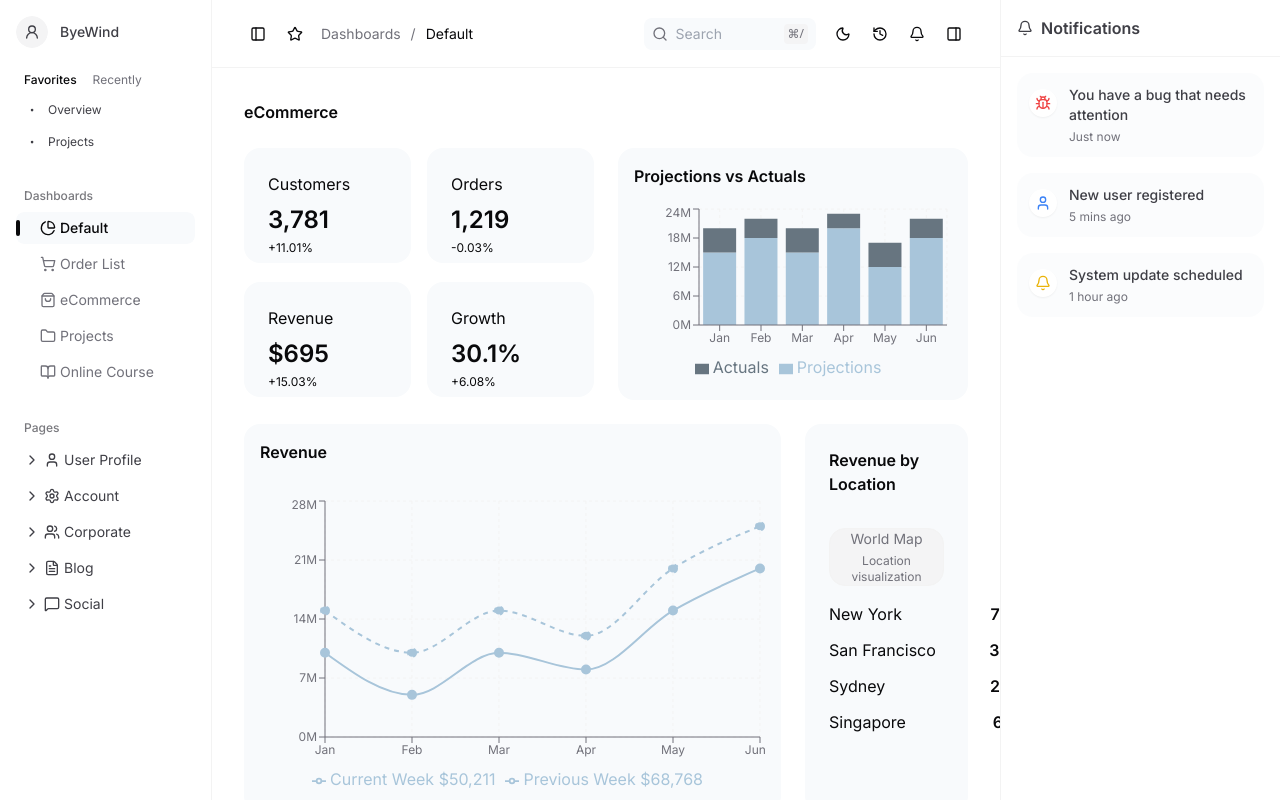
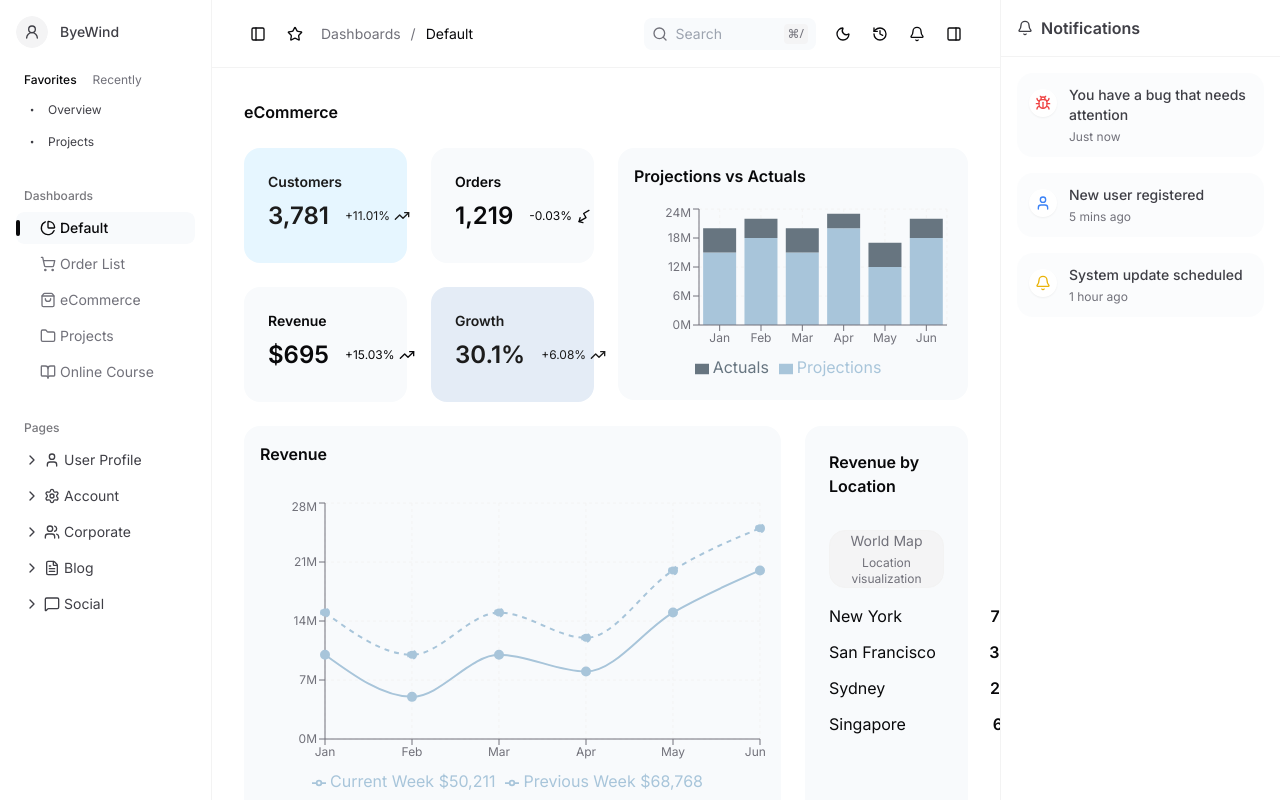
Before and after one commit to MayankBansal12/juspay-assignment, a React (Vite) app: page /dashboard/default in a window 1280 px wide. Shown: the top 800 px of the page. Built offline with nearby package versions, Linux system fonts and the light colour scheme; the HTML template or start-up script is replaced by a standard one.

Commit message:
fix: styling for kpi cards in dashboard

```diff
--- a/src/index.css
+++ b/src/index.css
@@ -32,7 +32,7 @@
     --chart-5: 27 87% 67%;
     --radius: 0.5rem;
 
-    --white-100: #1C1C1C;
+    --black-100: hsl(0 0% 11%);
     --black-10: #FFFFFF1A;
     --black-5: #1C1C1C0D;
     --black-40: #1C1C1C66;
--- a/src/pages/DashboardDefault.jsx
+++ b/src/pages/DashboardDefault.jsx
@@ -7,6 +7,7 @@ import {
   TableRow,
 } from '@/components/ui/table'
 import { Tooltip, TooltipContent, TooltipTrigger } from '@/components/ui/tooltip'
+import { TrendingDown, TrendingUp } from 'lucide-react'
 import {
   Bar,
   BarChart,
@@ -24,10 +25,17 @@ import {
 } from 'recharts'
 
 const kpiData = [
-  { title: 'Customers', value: '3,781', change: '+11.01%', isPositive: true },
+  {
+    title: 'Customers', value: '3,781', change: '+11.01%', isPositive: true, bgColor: 'bg-card',
+    textColor: 'text-[var(--black-100)]'
+  },
   { title: 'Orders', value: '1,219', change: '-0.03%', isPositive: false },
   { title: 'Revenue', value: '$695', change: '+15.03%', isPositive: true },
-  { title: 'Growth', value: '30.1%', change: '+6.08%', isPositive: true },
+  {
+    title: 'Growth', value: '30.1%', change: '+6.08%', isPositive: true,
+    bgColor: 'bg-card-foreground',
+    textColor: 'text-[var(--black-100)]'
+  },
 ]
 
 const projectionsData = [
@@ -86,24 +94,40 @@ const DashboardDefault = () => {
       <h1 className="font-semibold mb-4">eCommerce</h1>
 
       <div className="grid grid-cols-1 md:grid-cols-2 gap-6">
-        <div className="grid grid-cols-1 sm:grid-cols-2 gap-4">
+        <div className="grid grid-cols-1 sm:grid-cols-2 gap-6">
           {kpiData.map((kpi) => (
             <Tooltip key={kpi.title}>
               <TooltipTrigger asChild>
-                <div className="bg-secondary rounded-lg h-[115px] p-4 lg:p-6">
-                  <p className="text-md mb-2">{kpi.title}</p>
-                  <p className="text-2xl font-semibold mb-1">{kpi.value}</p>
-                  <p className="text-xs">
-                    {kpi.change}
-                  </p>
+                <div
+                  className={`
+                    ${kpi.bgColor ?? 'bg-secondary'}
+                    ${kpi.textColor ?? 'text-foreground'}
+                    rounded-lg h-[115px] p-4 lg:p-6 flex flex-col gap-2 cursor-default
+                  `}
+                >
+                  <p className="text-sm font-semibold">{kpi.title}</p>
+
+                  <div className="flex justify-between items-center gap-4">
+                    <p className="text-2xl font-semibold">{kpi.value}</p>
+                    <p className="text-xs flex items-center gap-1">
+                      <span>{kpi.change}</span>
+                      {!!kpi.isPositive ? (
+                        <TrendingUp className="h-4 w-4" />
+                      ) : (
+                        <TrendingDown className="h-4 w-4 rotate-[105deg]" />
+                      )}
+                    </p>
+                  </div>
                 </div>
               </TooltipTrigger>
+
               <TooltipContent>
                 <p>{kpi.title}: {kpi.value}</p>
               </TooltipContent>
             </Tooltip>
           ))}
         </div>
+
         <div className="bg-secondary h-[252px] flex flex-col gap-4 rounded-lg p-4">
           <h2 className="text-md font-semibold">Projections vs Actuals</h2>
           <ResponsiveContainer width="100%" height={180}>
```
